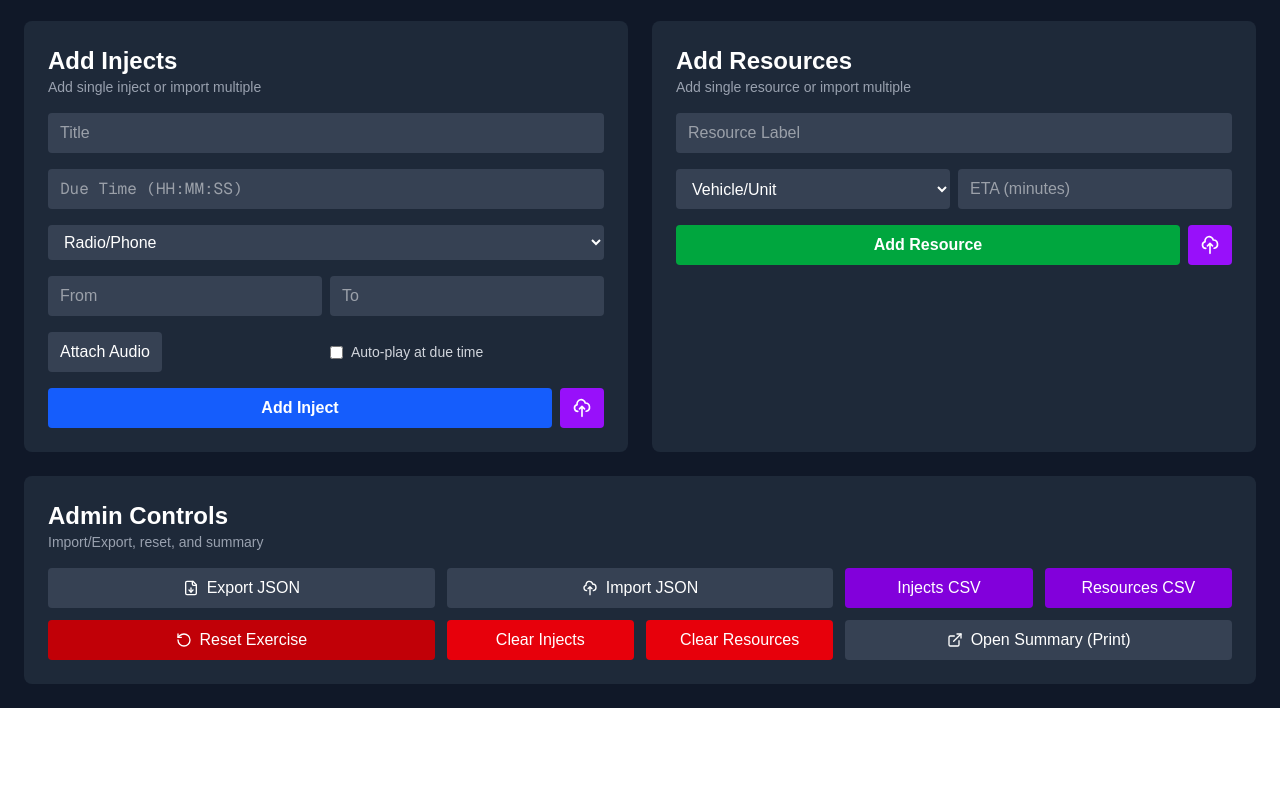
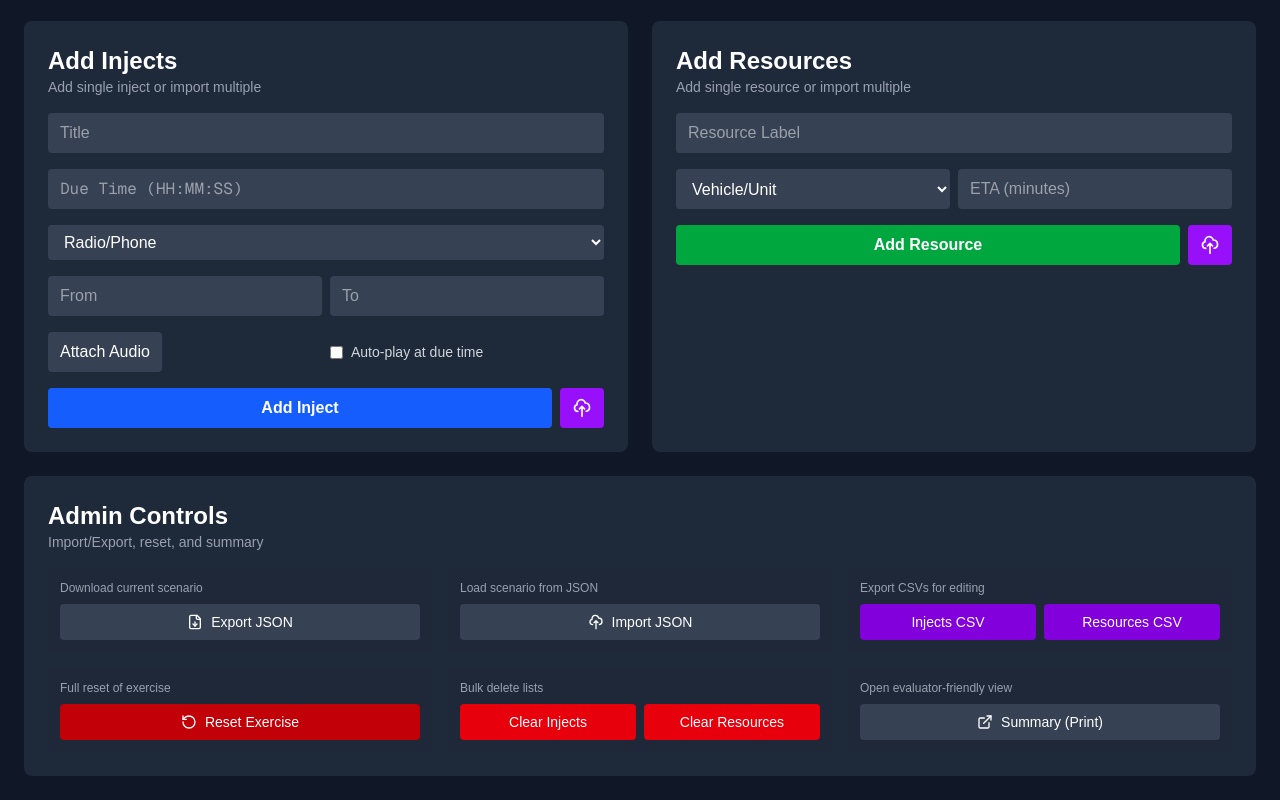
Before and after one commit to Mark-charles/Excon-Dashboard, a Next.js app: page /dashboard in a window 1280 px wide. Shown: the part 1297-2097 px from the top of the page. Before the commit the page ends 2005 px from the top, so only its background shows below. Built offline with nearby package versions, Linux system fonts and the light colour scheme.

Commit message:
dashboard: refine Admin Controls UI (aligned card, smaller buttons + explainers); make exercise fields editable (readonly based on canEdit)

```diff
--- a/app/dashboard/page.tsx
+++ b/app/dashboard/page.tsx
@@ -1371,7 +1371,7 @@ const getInjectTypeTextColor = (type: InjectType): string => {
           onExerciseNameChange={handleExerciseNameChange}
           onControllerNameChange={handleControllerNameChange}
           onFinishTimeChange={handleFinishTimeChange}
-          readonly={true}
+          readonly={!canEdit}
         />
 
         <ExerciseOverview
@@ -1464,20 +1464,24 @@ const getInjectTypeTextColor = (type: InjectType): string => {
           <h3 className="text-2xl font-bold text-white">Admin Controls</h3>
           <p className="text-sm text-gray-400">Import/Export, reset, and summary</p>
         </div>
-        <div className="grid grid-cols-1 md:grid-cols-2 xl:grid-cols-3 gap-3">
+        <div className="grid grid-cols-1 md:grid-cols-2 xl:grid-cols-3 gap-4">
           {/* Export JSON */}
+          <div className="bg-gray-800/60 rounded p-3">
+            <div className="text-xs text-gray-400 mb-2">Download current scenario</div>
             <button
               onClick={saveScenarioJSON}
-            className="px-4 py-2 bg-gray-700 hover:bg-gray-600 text-white rounded flex items-center justify-center gap-2 disabled:opacity-50"
+              className="w-full px-3 py-2 text-sm bg-gray-700 hover:bg-gray-600 text-white rounded flex items-center justify-center gap-2 disabled:opacity-50"
               disabled={!canEdit}
               title="Export scenario to JSON"
             >
               <FileDown className="w-4 h-4" />
               <span>Export JSON</span>
             </button>
+          </div>
 
           {/* Import JSON */}
-          <div className="flex items-stretch gap-3">
+          <div className="bg-gray-800/60 rounded p-3">
+            <div className="text-xs text-gray-400 mb-2">Load scenario from JSON</div>
             <input
               ref={scenarioFileInputRef}
               type="file"
@@ -1486,13 +1490,12 @@ const getInjectTypeTextColor = (type: InjectType): string => {
               onChange={async (e) => {
                 const f = e.target.files?.[0]
                 if (f) await handleScenarioLoad(f)
-                // reset input so same file can be selected again later
                 if (e.target) e.target.value = ''
               }}
             />
             <button
               onClick={() => { if (canEdit) scenarioFileInputRef.current?.click() }}
-              className="flex-1 px-4 py-2 bg-gray-700 hover:bg-gray-600 text-white rounded flex items-center justify-center gap-2 disabled:opacity-50"
+              className="w-full px-3 py-2 text-sm bg-gray-700 hover:bg-gray-600 text-white rounded flex items-center justify-center gap-2 disabled:opacity-50"
               disabled={!canEdit}
               title="Import scenario from JSON"
             >
@@ -1504,10 +1507,12 @@ const getInjectTypeTextColor = (type: InjectType): string => {
           </div>
 
           {/* CSV exports */}
-          <div className="flex items-center gap-3">
+          <div className="bg-gray-800/60 rounded p-3">
+            <div className="text-xs text-gray-400 mb-2">Export CSVs for editing</div>
+            <div className="flex items-center gap-2">
               <button
                 onClick={exportInjectsImportCSV}
-              className="flex-1 px-4 py-2 bg-purple-700 hover:bg-purple-800 text-white rounded disabled:opacity-50"
+                className="flex-1 px-3 py-2 text-sm bg-purple-700 hover:bg-purple-800 text-white rounded disabled:opacity-50"
                 disabled={!canEdit}
                 title="Export injects CSV for import"
               >
@@ -1515,28 +1520,34 @@ const getInjectTypeTextColor = (type: InjectType): string => {
               </button>
               <button
                 onClick={exportResourcesCSV}
-              className="flex-1 px-4 py-2 bg-purple-700 hover:bg-purple-800 text-white rounded disabled:opacity-50"
+                className="flex-1 px-3 py-2 text-sm bg-purple-700 hover:bg-purple-800 text-white rounded disabled:opacity-50"
                 disabled={!canEdit}
                 title="Export resources CSV"
               >
                 Resources CSV
               </button>
             </div>
+          </div>
 
           {/* Reset and clear */}
+          <div className="bg-gray-800/60 rounded p-3">
+            <div className="text-xs text-gray-400 mb-2">Full reset of exercise</div>
             <button
               onClick={handleResetExercise}
-            className="px-4 py-2 bg-red-700 hover:bg-red-800 text-white rounded flex items-center justify-center gap-2 disabled:opacity-50"
+              className="w-full px-3 py-2 text-sm bg-red-700 hover:bg-red-800 text-white rounded flex items-center justify-center gap-2 disabled:opacity-50"
               disabled={!canEdit}
               title="Reset entire exercise"
             >
               <RotateCcw className="w-4 h-4" />
               <span>Reset Exercise</span>
             </button>
-          <div className="flex items-center gap-3">
+          </div>
+          <div className="bg-gray-800/60 rounded p-3">
+            <div className="text-xs text-gray-400 mb-2">Bulk delete lists</div>
+            <div className="flex items-center gap-2">
               <button
                 onClick={handleClearInjects}
-              className="flex-1 px-4 py-2 bg-red-600 hover:bg-red-700 text-white rounded disabled:opacity-50"
+                className="flex-1 px-3 py-2 text-sm bg-red-600 hover:bg-red-700 text-white rounded disabled:opacity-50"
                 disabled={!canEdit}
                 title="Delete all injects"
               >
@@ -1544,23 +1555,27 @@ const getInjectTypeTextColor = (type: InjectType): string => {
               </button>
               <button
                 onClick={handleClearResources}
-              className="flex-1 px-4 py-2 bg-red-600 hover:bg-red-700 text-white rounded disabled:opacity-50"
+                className="flex-1 px-3 py-2 text-sm bg-red-600 hover:bg-red-700 text-white rounded disabled:opacity-50"
                 disabled={!canEdit}
                 title="Delete all resources"
               >
                 Clear Resources
               </button>
             </div>
+          </div>
 
           {/* Printable summary */}
+          <div className="bg-gray-800/60 rounded p-3">
+            <div className="text-xs text-gray-400 mb-2">Open evaluator-friendly view</div>
             <button
               onClick={() => { if (typeof window !== 'undefined') window.open('/display/summary', 'SummaryDisplay', 'noopener,noreferrer,width=1100,height=800') }}
-            className="px-4 py-2 bg-gray-700 hover:bg-gray-600 text-white rounded flex items-center justify-center gap-2"
+              className="w-full px-3 py-2 text-sm bg-gray-700 hover:bg-gray-600 text-white rounded flex items-center justify-center gap-2"
               title="Open printable exercise summary"
             >
               <ExternalLink className="w-4 h-4" />
-            <span>Open Summary (Print)</span>
-          </button>
+              <span>Summary (Print)</span>
+            </button>
+          </div>
         </div>
       </div>
 
```
Lines whose indentation alone changed are shown as unchanged.
